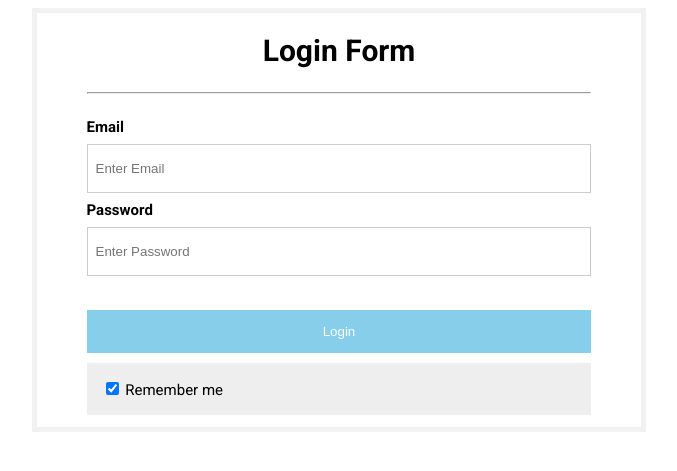
After one commit to karkiamrit/Website-Sample, a PHP site: page /signup.php in a window 1280 px wide. The commit adds this page. Shown: the top 471 px of the page, without its empty margins (301-978 px from the left). Run offline with PHP 8.4, Linux system fonts and the light colour scheme.

Commit message:
form validation using php

```diff
--- /dev/null
+++ b/signup.php
@@ -0,0 +1,106 @@
+ <?php
+//   if(isset($_GET['errors'])){
+//     $errors=unserialize($_GET['errors']);
+
+
+//     echo "<ul>";
+//     foreach ($errors as $error)
+//     {
+//       echo "<li style='color:red; position:absolute;'>$error</li>";
+//     }
+//     echo "</ul>";
+//   }
+// ?>
+
+<!DOCTYPE html>
+<html>
+  <head>
+    <title>Simple login form</title>
+    <link href="https://fonts.googleapis.com/css?family=Roboto:300,400,500,700" rel="stylesheet">
+    <style>
+      html, body {
+      display: flex;
+      justify-content: center;
+      font-family: Roboto, Arial, sans-serif;
+      font-size: 15px;
+      }
+      form {
+      border: 5px solid #f1f1f1;
+      }
+      input[type=text], input[type=password] {
+      width: 100%;
+      padding: 16px 8px;
+      margin: 8px 0;
+      display: inline-block;
+      border: 1px solid #ccc;
+      box-sizing: border-box;
+      }
+      button {
+      background-color: skyblue;
+      color: white;
+      padding: 14px 0;
+      margin: 10px 0;
+      border: none;
+      cursor: grabbing;
+      width: 100%;
+      }
+      h1 {
+      text-align:center;
+      fone-size:18;
+      }
+      button:hover {
+      opacity: 0.8;
+      }
+      .formcontainer {
+      text-align: left;
+      margin: 24px 50px 12px;
+      }
+      .container {
+      padding: 16px 0;
+      text-align:left;
+      }
+      span.psw {
+      float: right;
+      padding-top: 0;
+      padding-right: 15px;
+      }
+
+
+    </style>
+  </head>
+  <body>
+    <form action="./action_page.php" method="post">
+      <h1>Login Form</h1>
+      <div class="formcontainer">
+      <hr/>
+      <div class="container">
+        <label for="uname"><strong>Email</strong></label>
+        <input type="text" placeholder="Enter Email" name="uname" required>
+
+        <label for="psw"><strong>Password</strong></label>
+        <input type="password" placeholder="Enter Password" name="psw" required>
+      </div>
+      <button type="submit">Login</button>
+      <div class="container" style="background-color: #eee">
+        <label style="padding-left: 15px">
+        <input type="checkbox"  checked="checked" name="remember"> Remember me
+        </label>
+        <!-- <span class="psw"><a href="#"> Forgot password?</a></span> -->
+
+      </div>
+
+    </form>
+    <span >
+          <?php
+              if(isset($_GET['errors']))
+              {
+                $errors=unserialize($_GET['errors']);
+              foreach ($errors as $error)
+              {
+                echo "<li style='color:crimson; position:absolute; margin: 10px 0px 0px 0px ; '>$error</li>"."</br>";
+              }
+            }
+          ?>
+        </span>
+  </body>
+</html>
```
Also changed, not shown: action_page.php (added, +30 -0 lines), index.html (deleted, +0 -151 lines), index.php (added, +150 -0 lines), style.css (+51 -36 lines), img/sale.png (added), product.css (added), products.php (added), 2 other files.
